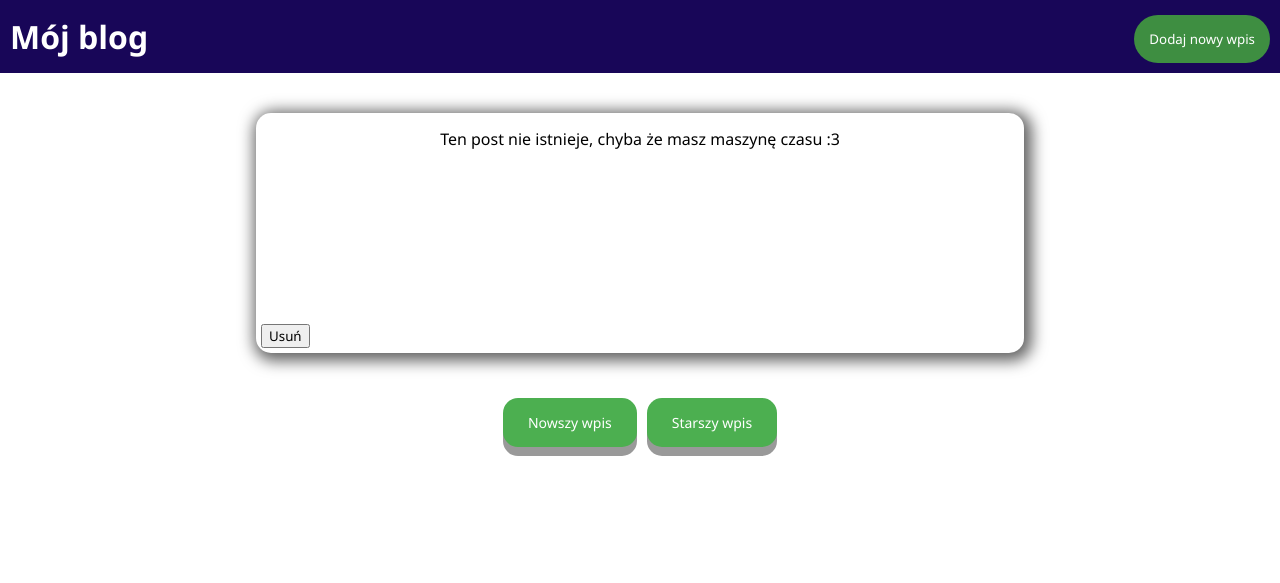
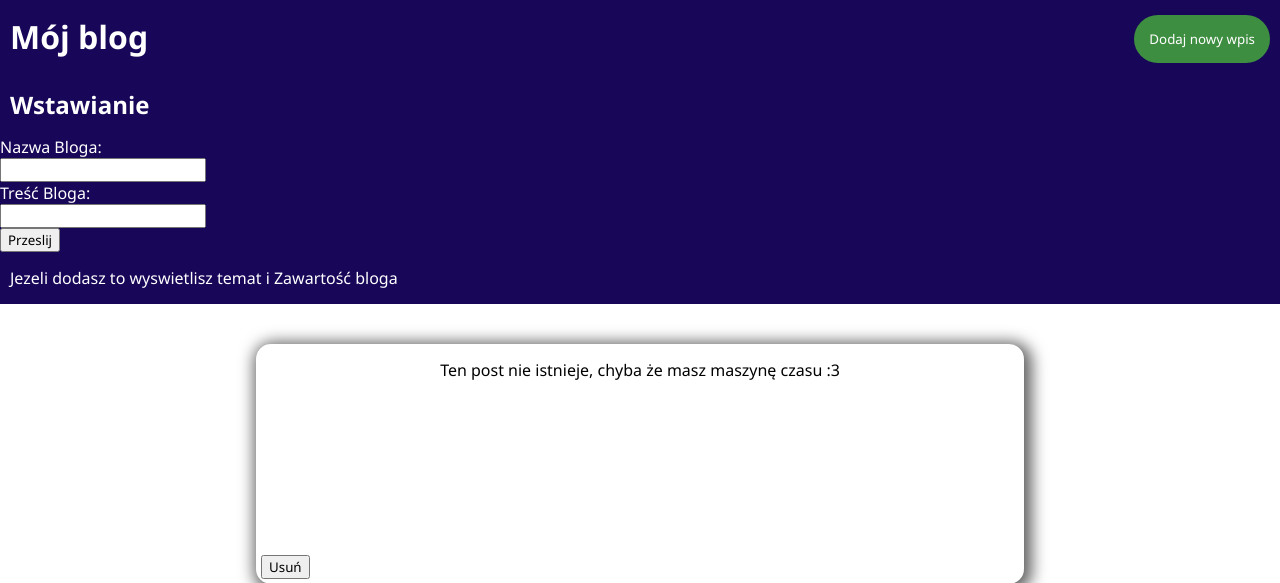
Before and after one commit to tomotPL/ProjektBlog, a PHP site: page /index.php in a window 1280 px wide. Shown: the top 583 px of the page. Run offline with PHP 8.4, Linux system fonts and the light colour scheme; data that the repository does not hold is empty.

Commit message:
Formularz
Nie działa.

```diff
--- a/index.php
+++ b/index.php
@@ -16,12 +16,25 @@
         <h1>Mój blog
             <button class="newbut">Dodaj nowy wpis</button>
         </h1>
-            <!--
-                button otwiera formularz dodawania wpisów w okienku
-            -->
+
+<h2>Wstawianie </h2>
+
+<form action="index.php">
+  <label for="fname">Nazwa Bloga:</label><br>
+  <input type="text" id="fname" name="fname" value=""><br>
+  <label for="fname">Treść Bloga:</label><br>
+  <input type="text" id="fname" name="fname" value=""><br>
+  <input type="submit" value="Przeslij" >
+</form>
+
+<p>Jezeli dodasz to wyswietlisz temat i Zawartość bloga</p>
+
+
+
     </div>
 
     <div class="main">
+
 
         <div class="post">
             <?php include('blog_post.php'); ?>
```
